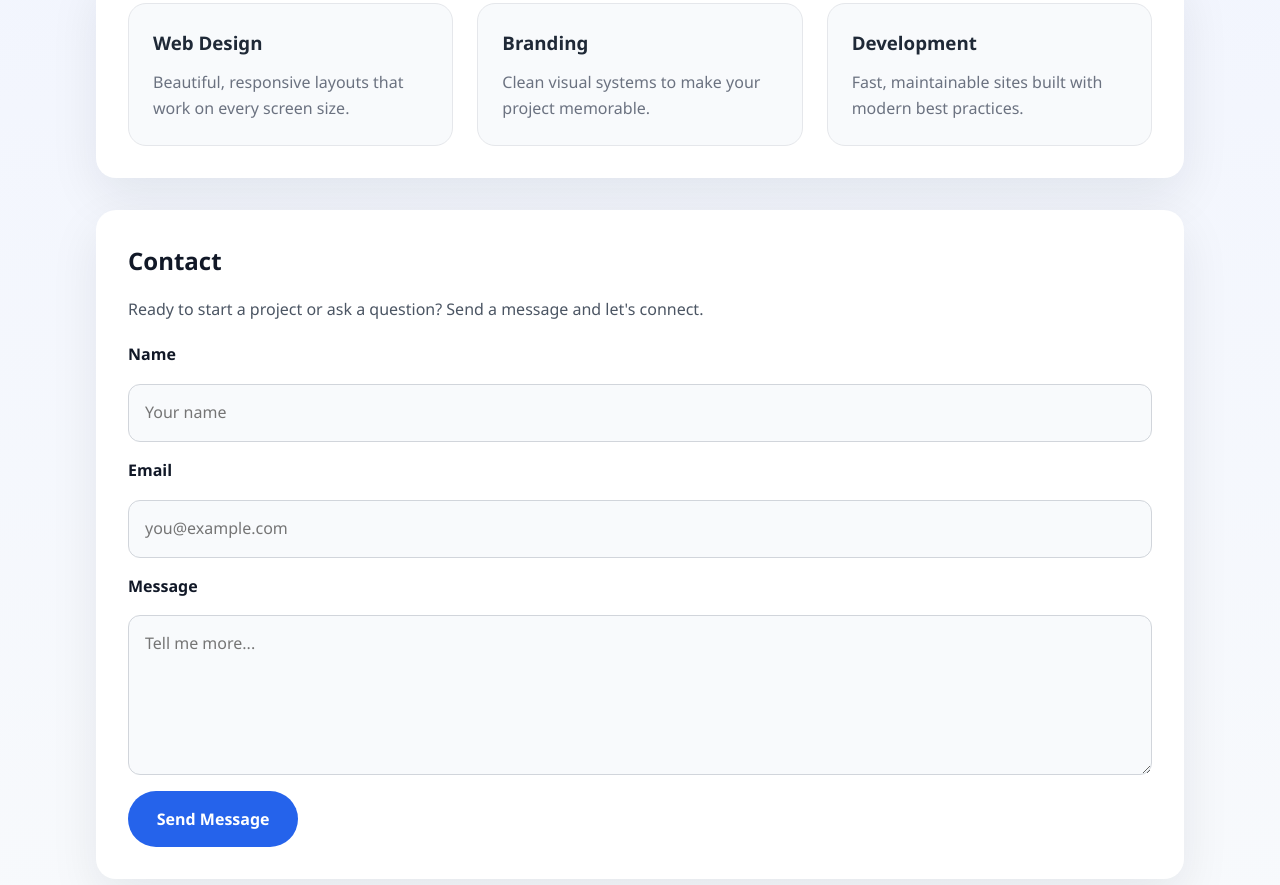
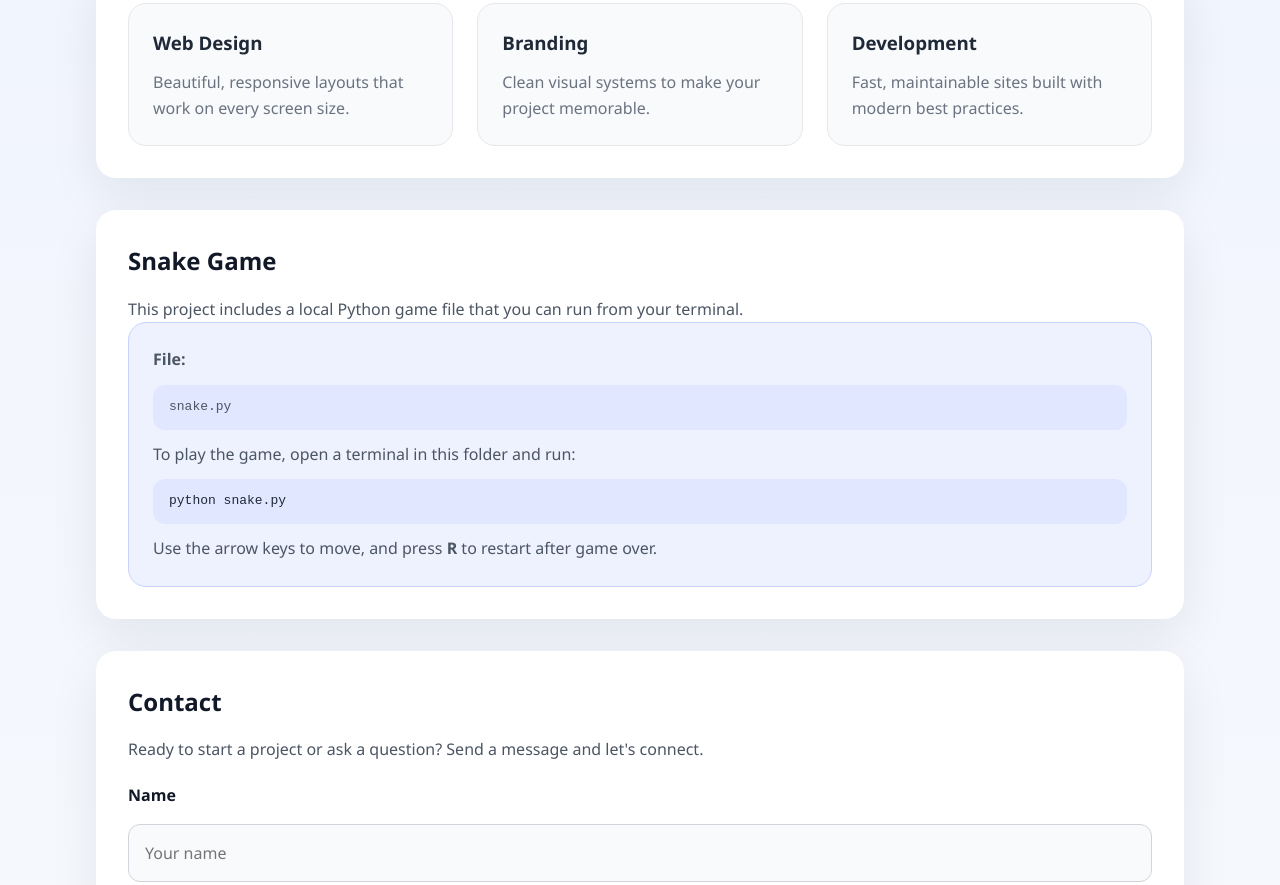
Before and after one commit to prathmeshwaykar/my-repo, a plain HTML site: page index.html in a window 1280 px wide. Shown: the part 807-1692 px from the top of the page. Drawn offline with Linux system fonts and the light colour scheme.

Commit message:
update chages

```diff
--- a/index.html
+++ b/index.html
@@ -19,6 +19,7 @@
                     <li><a href="#home">Home</a></li>
                     <li><a href="#about">About</a></li>
                     <li><a href="#services">Services</a></li>
+                    <li><a href="#snake">Snake</a></li>
                     <li><a href="#contact">Contact</a></li>
                 </ul>
             </nav>
@@ -54,6 +55,17 @@
             </article>
         </section>
 
+        <section id="snake" class="content-section">
+            <h2>Snake Game</h2>
+            <p>This project includes a local Python game file that you can run from your terminal.</p>
+            <div class="game-card">
+                <p><strong>File:</strong> <code>snake.py</code></p>
+                <p>To play the game, open a terminal in this folder and run:</p>
+                <pre>python snake.py</pre>
+                <p>Use the arrow keys to move, and press <strong>R</strong> to restart after game over.</p>
+            </div>
+        </section>
+
         <section id="contact" class="content-section contact-section">
             <h2>Contact</h2>
             <p>Ready to start a project or ask a question? Send a message and let's connect.</p>
--- a/style.css
+++ b/style.css
@@ -176,6 +176,29 @@ main {
     color: #111827;
 }
 
+.game-card {
+    background-color: #eef2ff;
+    border: 1px solid #c7d2fe;
+    border-radius: 18px;
+    padding: 1.5rem;
+    color: #1e293b;
+}
+
+.game-card code,
+.game-card pre {
+    display: block;
+    background-color: #e0e7ff;
+    padding: 0.75rem 1rem;
+    border-radius: 12px;
+    margin: 0.75rem 0;
+    overflow-x: auto;
+}
+
+.game-card pre {
+    white-space: pre-wrap;
+    word-wrap: break-word;
+}
+
 .contact-section input,
 .contact-section textarea {
     width: 100%;
```
Also changed, not shown: 1 other file.
